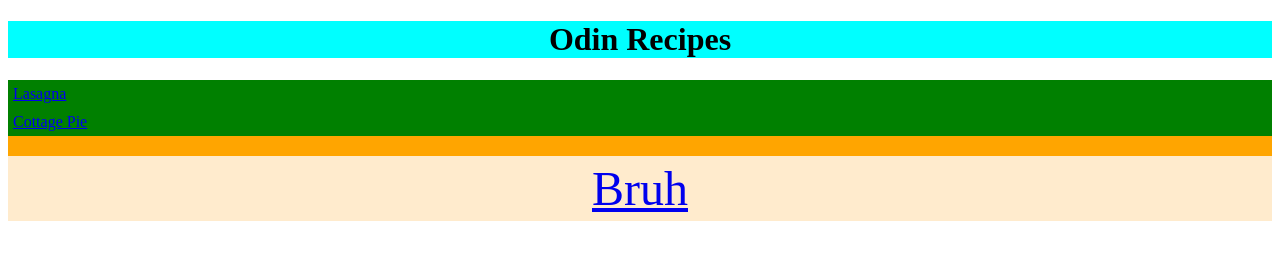
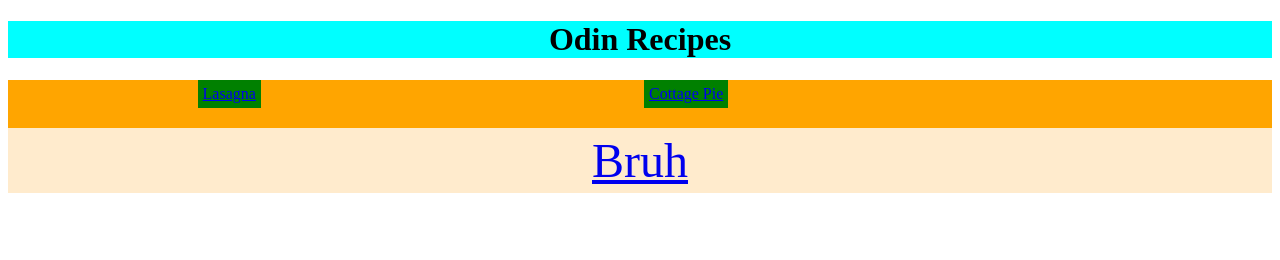
Before and after one commit to xerocb/odin-recipes, a plain HTML site: page index.html in a window 1280 px wide. Drawn offline with Linux system fonts and the light colour scheme.

Commit message:
Move position of Lasagna and Cottage Pie

```diff
--- a/styles.css
+++ b/styles.css
@@ -9,8 +9,9 @@ ul {
 }
 
 li {
+    display: inline-block;
     padding: 5px;
-    margin: auto;
+    margin: 0 15%;
     background-color: green;
 }
 
```
